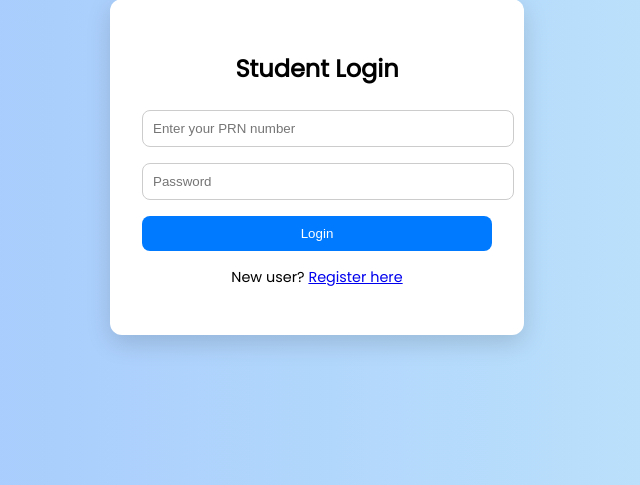
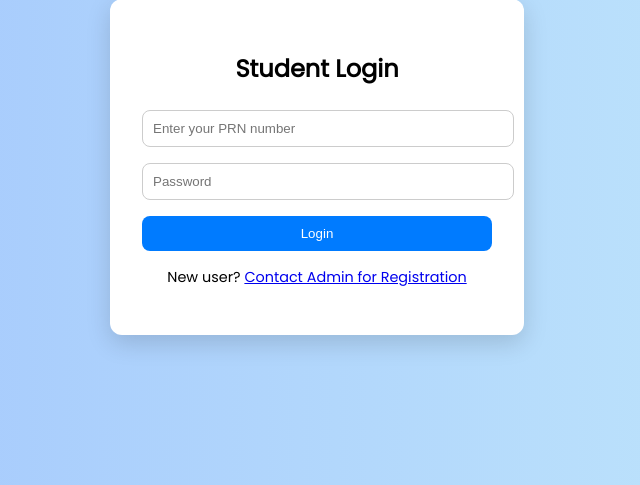
Before and after one commit to ndn-dev579/Placement-Portal, a PHP site: page /student-login.html in a window 1280 px wide. Shown: the part 233-718 px from the top of the page, without its empty margins (323-963 px from the left). Run offline with PHP 8.4, Linux system fonts and the light colour scheme.

Commit message:
changes applied

```diff
--- a/css/styles.css
+++ b/css/styles.css
@@ -137,7 +137,7 @@
 }
 
 .login-student button, .login-admin button{
-    border-radius:8px; /*12rem; 12rem */
+    border-radius:2rem; /*12rem; 12rem */
     align-items: center;
     padding: .5rem 1rem;
     margin: 0 1rem;
--- a/student-login.html
+++ b/student-login.html
@@ -14,7 +14,7 @@
       <input type="password" name="password" placeholder="Password" required>
       <button type="submit">Login</button>
     </form>
-    <p>New user? <a href="student_register.php">Register here</a></p>
+    <p>New user? <a href="#">Contact Admin for Registration</a></p>
   </div>
 </body>
 </html>
```
